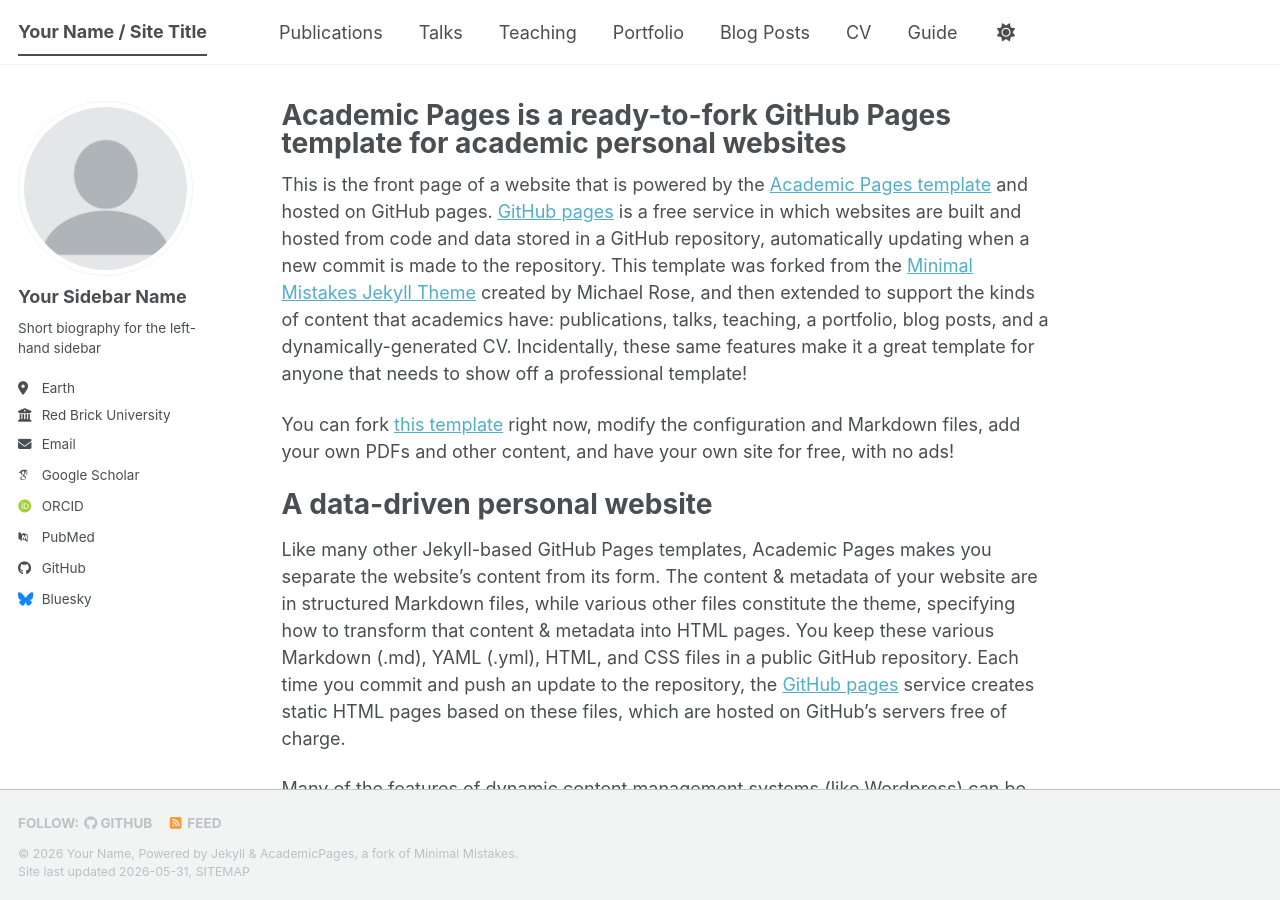
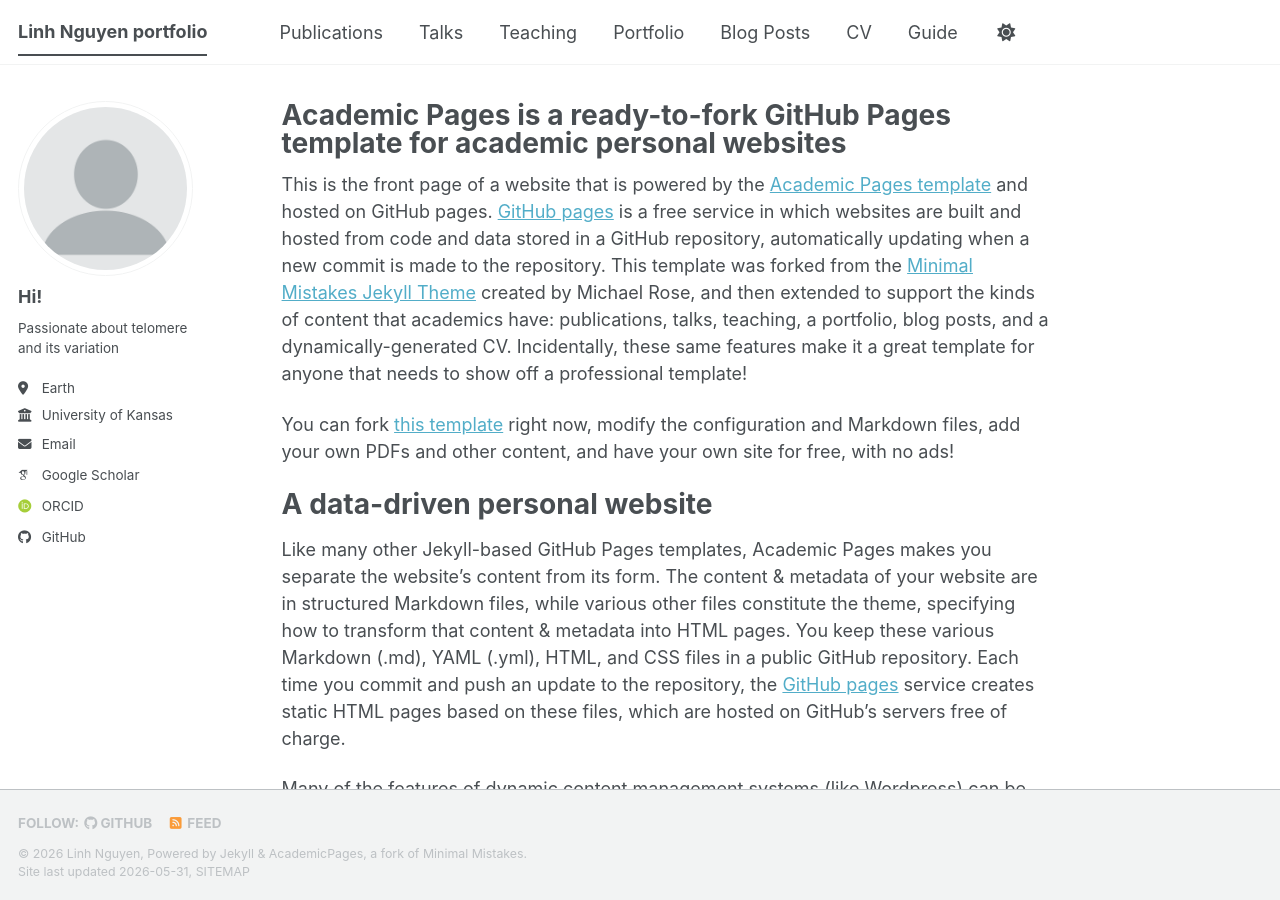
Before and after one commit to lynnnguyen1/lynnnguyen1.github.io, a Jekyll site: the page built from _pages/about.md, in a window 1280 px wide and 900 px high. Built offline with Jekyll 4.4.1, drawn with Linux system fonts in a browser that asks for light colours; some web fonts are replaced; a script bundle is joined from its source files by our own code; library files that are not in the unit come from our copies.

Commit message:
Update personal information in _config.yml

```diff
--- a/_config.yml
+++ b/_config.yml
@@ -9,14 +9,14 @@
 # Basic Site Settings
 locale                   : "en-US"
 site_theme               : "default" # The available themes options are "default", "air", "sunrise", "mint", "dirt" and "contrast"
-title                    : "Your Name / Site Title"
+title                    : "Linh Nguyen portfolio"
 title_separator          : "-"
-name                     : &name "Your Name"
-description              : &description "Your Name's academic portfolio"   # Update this with a general description of your site, this is the default if not overridden by a page
-url                      : https://academicpages.github.io # The base hostname & protocol for your site e.g. "https://[your GitHub username].github.io",
+name                     : &name "Linh Nguyen"
+description              : &description "Linh Nguyen's academic portfolio"   # Update this with a general description of your site, this is the default if not overridden by a page
+url                      : https://lynnnguyen1.github.io # The base hostname & protocol for your site e.g. "https://[your GitHub username].github.io",
                                                            # or if you already have some other page hosted on Github then use "https://[your GitHub username].github.io/[Your Repo Name]"
 baseurl                  : "" # the subpath of your site, e.g. "/blog"
-repository               : "academicpages/academicpages.github.io"
+repository               : "lynnnguyen1/linhnguyen-portfolio.github.io"
 
 # Site Author - The following control what appear as part of the author content on the side bar.
 #               If a field is blank the icon and link will not appear, otherwise it will be shown.
@@ -24,24 +24,24 @@ repository               : "academicpages/academicpages.github.io"
 author:
   # Biographic information
   avatar           : "profile.png"
-  name             : "Your Sidebar Name"
+  name             : "Hi!"
   pronouns         : # example: "she/her"
-  bio              : "Short biography for the left-hand sidebar"
+  bio              : "Passionate about telomere and its variation"
   location         : "Earth"
-  employer         : "Red Brick University"
+  employer         : "University of Kansas"
   uri              : # URL
-  email            : "none@example.org"
+  email            : "nguyen.linh.1010@ku.edu"
 
   # Academic websites
   academia         : # URL
   arxiv            : # URL - Update with the correct link to your profile
-  googlescholar    : "https://scholar.google.com/citations?user=PS_CX0AAAAAJ"
+  googlescholar    : "https://scholar.google.com/citations?user=O7dwdtwAAAAJ&hl=en"
   inspire-hep      : # URL
   impactstory      : # URL
-  orcid            : "https://orcid.org/yourorcidurl"
+  orcid            : "https://orcid.org/0000-0003-0568-6139"
   semantic         : # URL
   ssrn             : # URL
-  pubmed           : "https://www.ncbi.nlm.nih.gov/pubmed/?term=john+snow"
+  pubmed           : # URL
   researchgate     : # URL
   scopus           : # URL
   zotero           : # URL
@@ -51,13 +51,13 @@ author:
   bitbucket        : # Username - Update with your username on the site
   codepen          : # Username
   dribbble         : # Username
-  github           : "academicpages"
+  github           : "lynnnguyen1"
   kaggle           : # Username
   stackoverflow    : # User number or user number and name (i.e., use "1" or "1/jeff-atwood")
 
   # Social media
   artstation       : # Username
-  bluesky          : "bsky.app" # Replace this with you Bluesky username
+  bluesky          : # Username
   facebook         : # Username
   flickr           : # Username
   foursquare       : # Username
```
